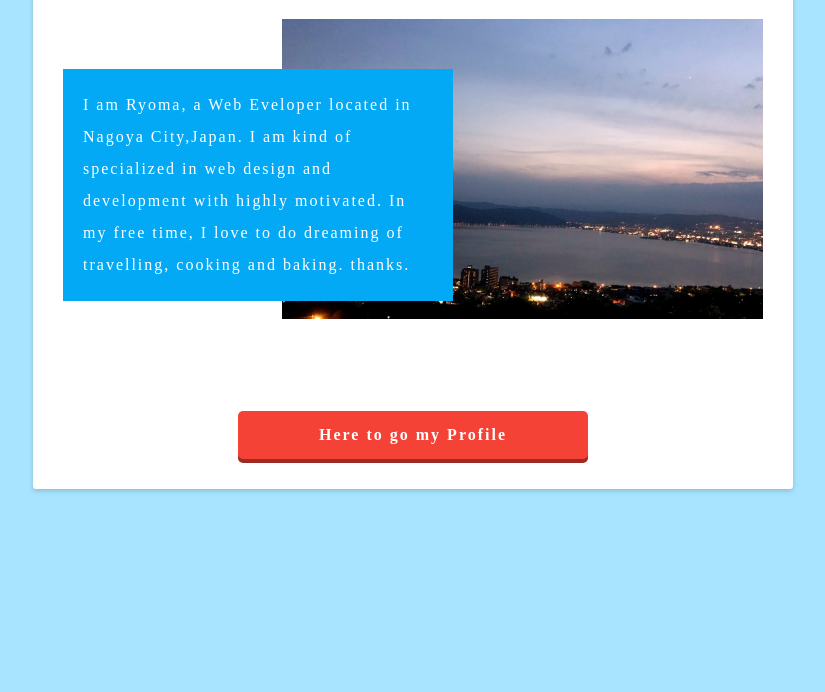
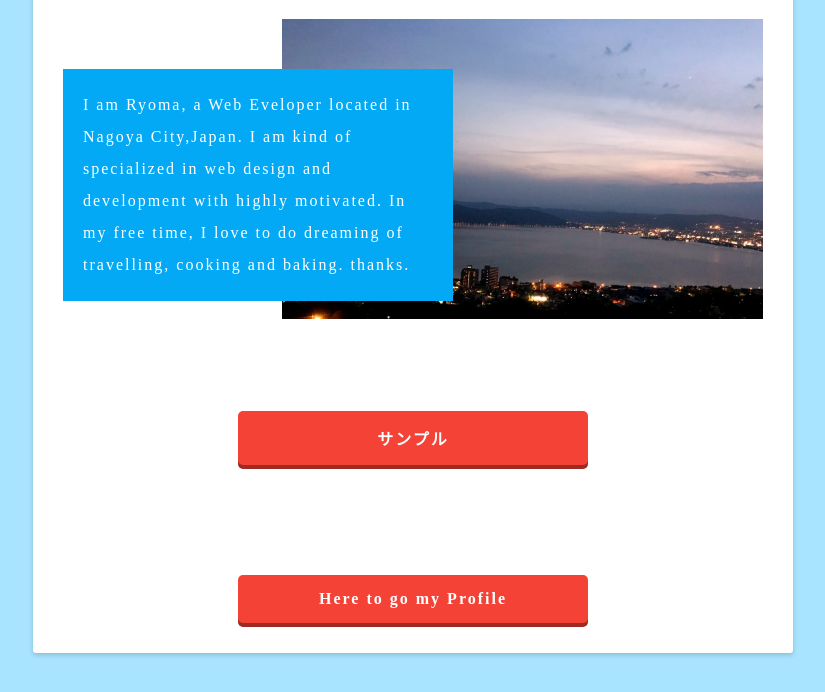
Before and after one commit to nisig30/nisig30.github.io, a plain HTML site: page index.html in a window 1280 px wide. Shown: the part 108-800 px from the top of the page, without its empty margins (227-1052 px from the left). Drawn offline with Linux system fonts and the light colour scheme.

Commit message:
Update index.html

```diff
--- a/index.html
+++ b/index.html
@@ -11,6 +11,7 @@
   <h1>Ryoma Nishigata / Japanese PG</h1>
 	<p>I am Ryoma, a Web Eveloper located in Nagoya City,Japan. I am kind of specialized in web design and development with highly motivated. In my free time, I love to do dreaming of travelling, cooking and baking. thanks.</p>
   <img src="test.jpg" alt=""><!-- 画像を表示 -->
+	 <a href=".html" class="btn">サンプル</a><!-- テストボタン -->
 <a href="https://nisig30.github.io/nisig30.github.io-profile/">Here to go my Profile</a><!-- リンクを表示 -->
 </body><!-- ここまでがページに表示される内容ですよという宣言 -->
 </html><!-- ここまでがHTMLですという終わりの宣言 -->
```
